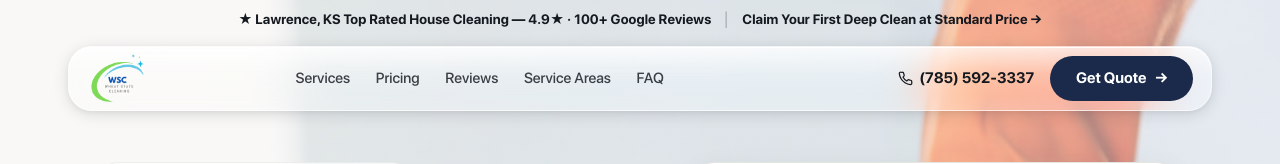
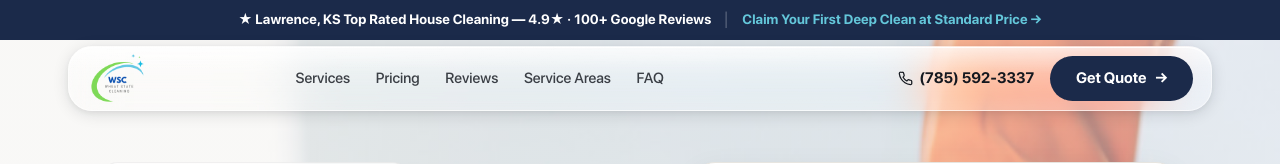
Before and after one commit to Philderev/wheatstatecleaning, a plain HTML site: page index.html in a window 1280 px wide. Shown: the top 164 px of the page. Drawn offline with Linux system fonts and the light colour scheme.

Commit message:
update-site

```diff
--- a/styles.css
+++ b/styles.css
@@ -217,8 +217,8 @@ h1, h2, h3, h4, h5, h6 { color: var(--navy); }
    TOP ANNOUNCEMENT BAR
    ============================================================ */
 .announce {
-  background: none;              /* no background — sits on the page canvas */
-  color: var(--ink);            /* black text */
+  background: var(--navy);
+  color: #fff;
   text-align: center;
   padding: .7rem 1rem;
   font-size: .85rem;
@@ -233,8 +233,18 @@ h1, h2, h3, h4, h5, h6 { color: var(--navy); }
   flex-wrap: wrap;
 }
 .announce .sep { opacity: .35; font-weight: 400; }
-.announce a { color: var(--ink); }
+.announce a {
+  color: var(--cyan);
+  animation: announceCtaColor 2.4s ease-in-out infinite;
+}
 .announce a:hover { text-decoration: underline; }
+@keyframes announceCtaColor {
+  0%, 100% { color: var(--cyan); }
+  50% { color: var(--green); }
+}
+@media (prefers-reduced-motion: reduce) {
+  .announce a { animation: none; }
+}
 
 /* ============================================================
    FRAMED CANVAS
```
